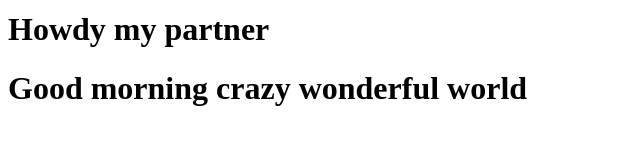
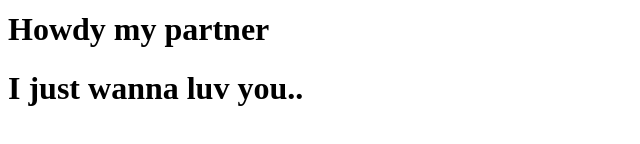
Before and after one commit to git-katalist/panigale, a Next.js app: page / in a window 1280 px wide. Shown: the part 356-500 px from the top of the page, without its empty margins (0-640 px from the left). Built offline with nearby package versions, Linux system fonts and the light colour scheme.

Commit message:
changed text index.js

```diff
--- a/pages/index.js
+++ b/pages/index.js
@@ -7,7 +7,7 @@ export default function Home() {
             <Show.Image />
             <Show.Showcase />
             <Show.Excerpt />
-            <h1>Good morning crazy wonderful world</h1>
+            <h1>I just wanna luv you..</h1>
         </>
     );
 }
```
